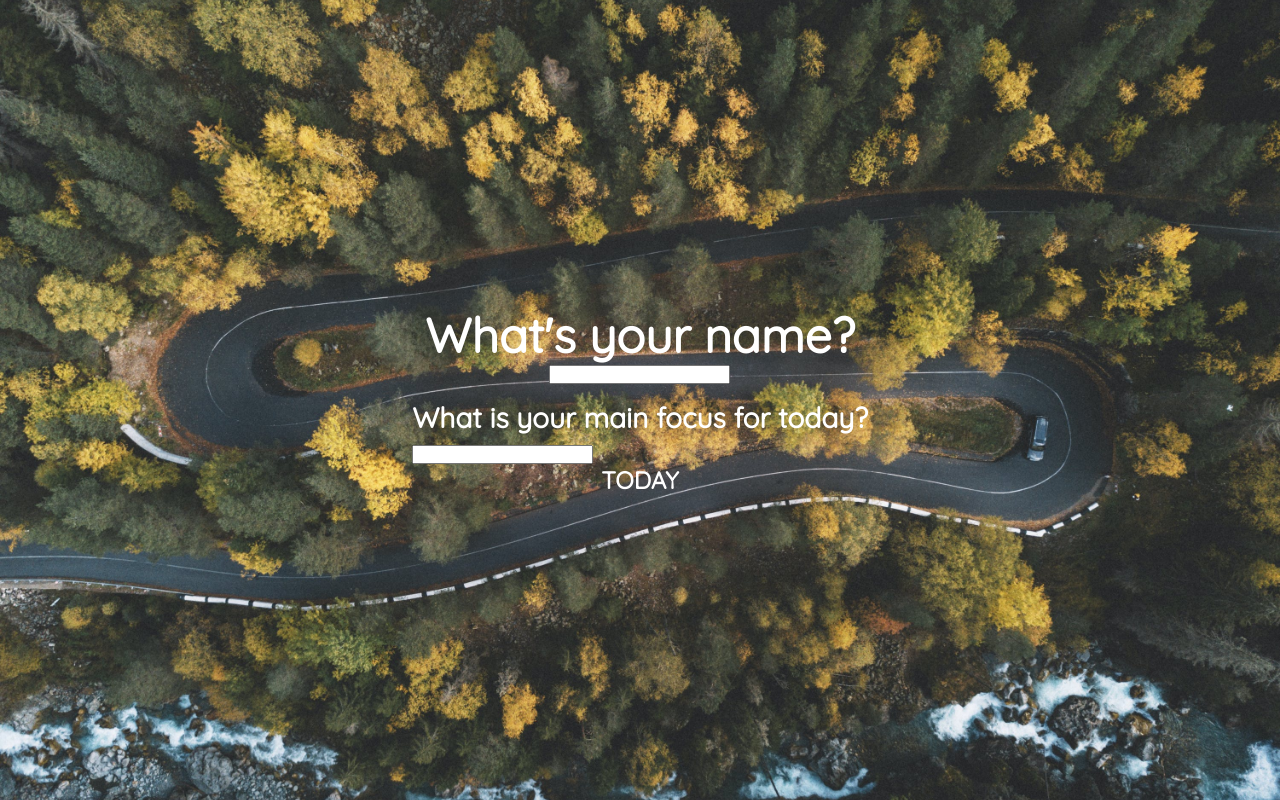
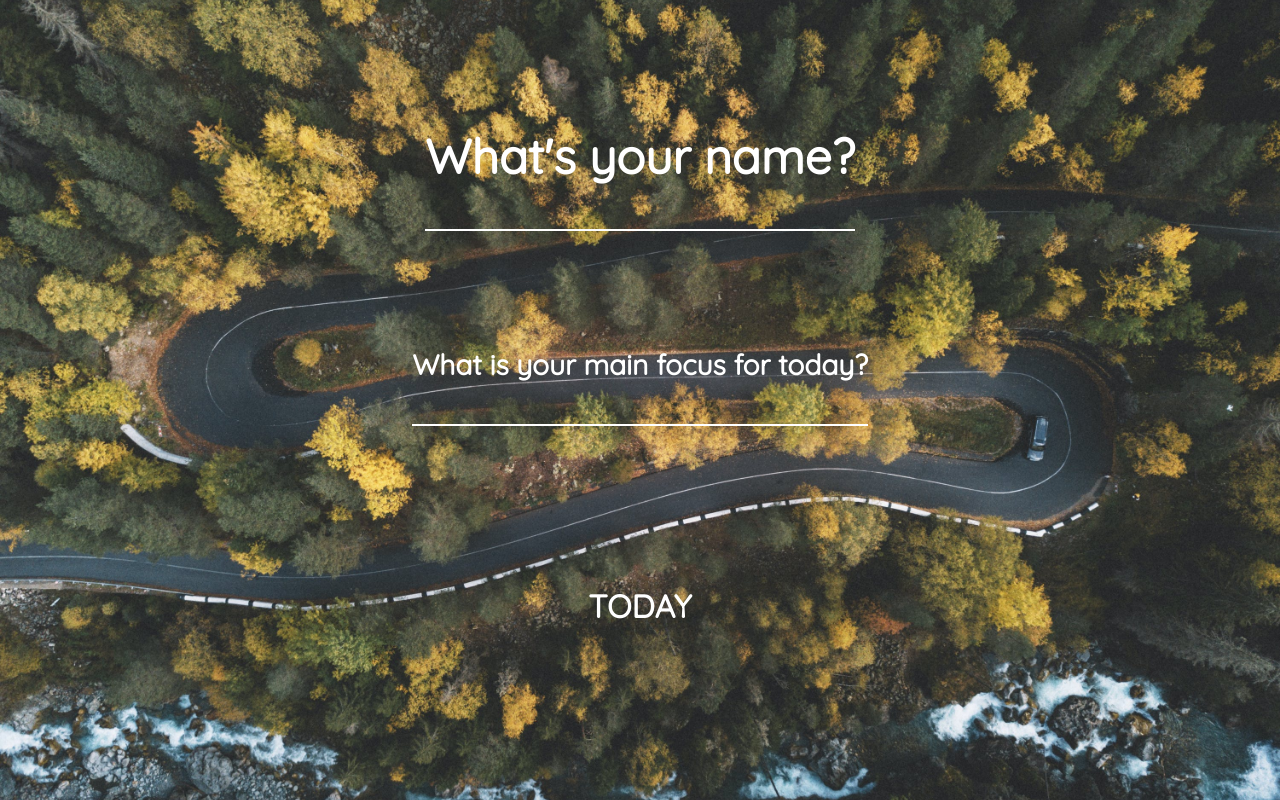
Before and after one commit to nikkiirra/momentum-app, a plain HTML site: page index.html in a window 1280 px wide. Drawn offline with Linux system fonts and the light colour scheme.

Commit message:
added css styles

```diff
--- a/stylesheet.css
+++ b/stylesheet.css
@@ -46,3 +46,44 @@ body {
   flex-direction: column;
   align-items: center;
 }
+
+/*---------------------- Main Focus, Quotes, Time and To Do List-----------------*/
+
+
+
+/*-------------Main Focus------------*/
+
+#main-focus {
+  display: flex;
+  justify-content: center;
+  flex-direction: column;
+  align-items: center;
+}
+
+#main-focus {
+  font-size: 2rem;
+  margin-bottom: 3rem;
+  margin-top: 4rem;
+}
+
+#typeName, #mainfocusData {
+  width: 100%;
+  padding-top: 4px;
+  display: block;
+  background: 0;
+  border: 0;
+  border-bottom: 2px solid #fff;
+  color: #fff;
+  font-size: 2rem;
+  line-height: 1.2;
+  font-weight: 400;
+  outline: none;
+  text-align: center;
+  transition: border-color .2s ease;
+  margin-bottom: 6rem;
+}
+
+#greetUser {
+  font-size: 3rem;
+  padding-bottom: 20px;
+}
```
